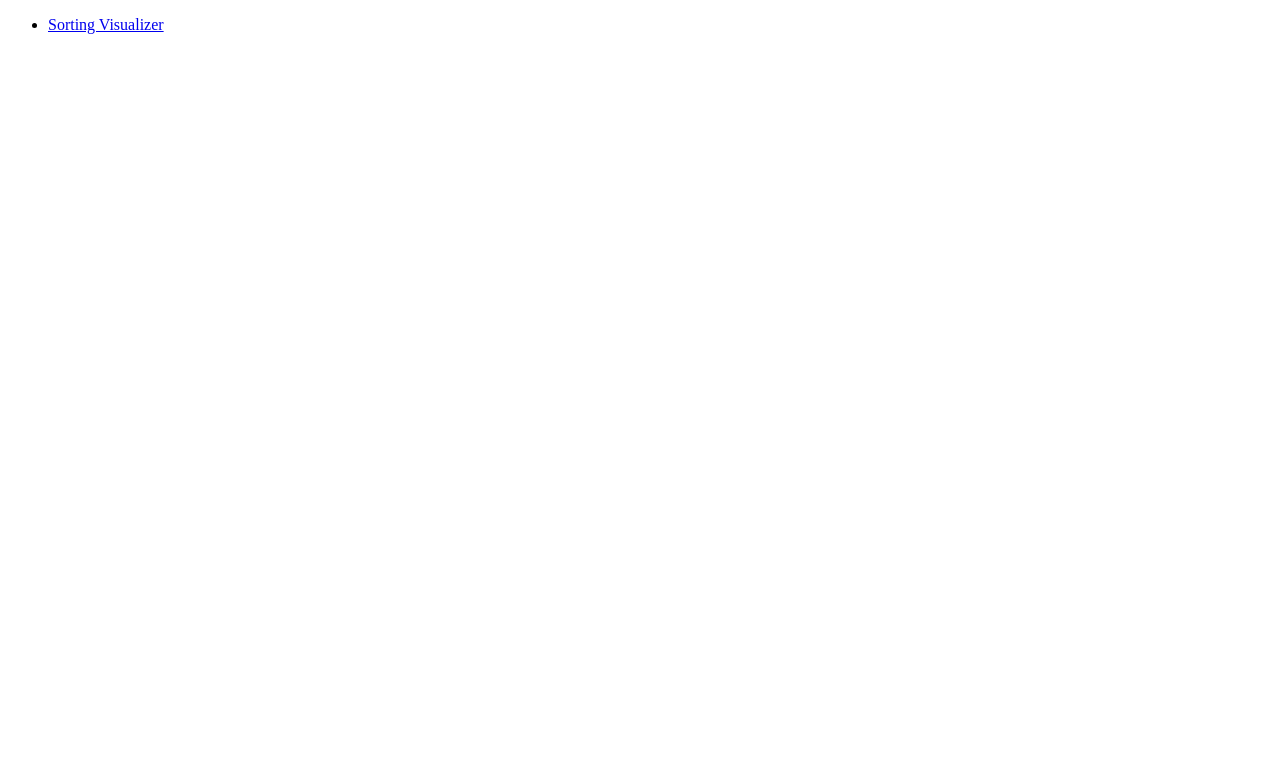
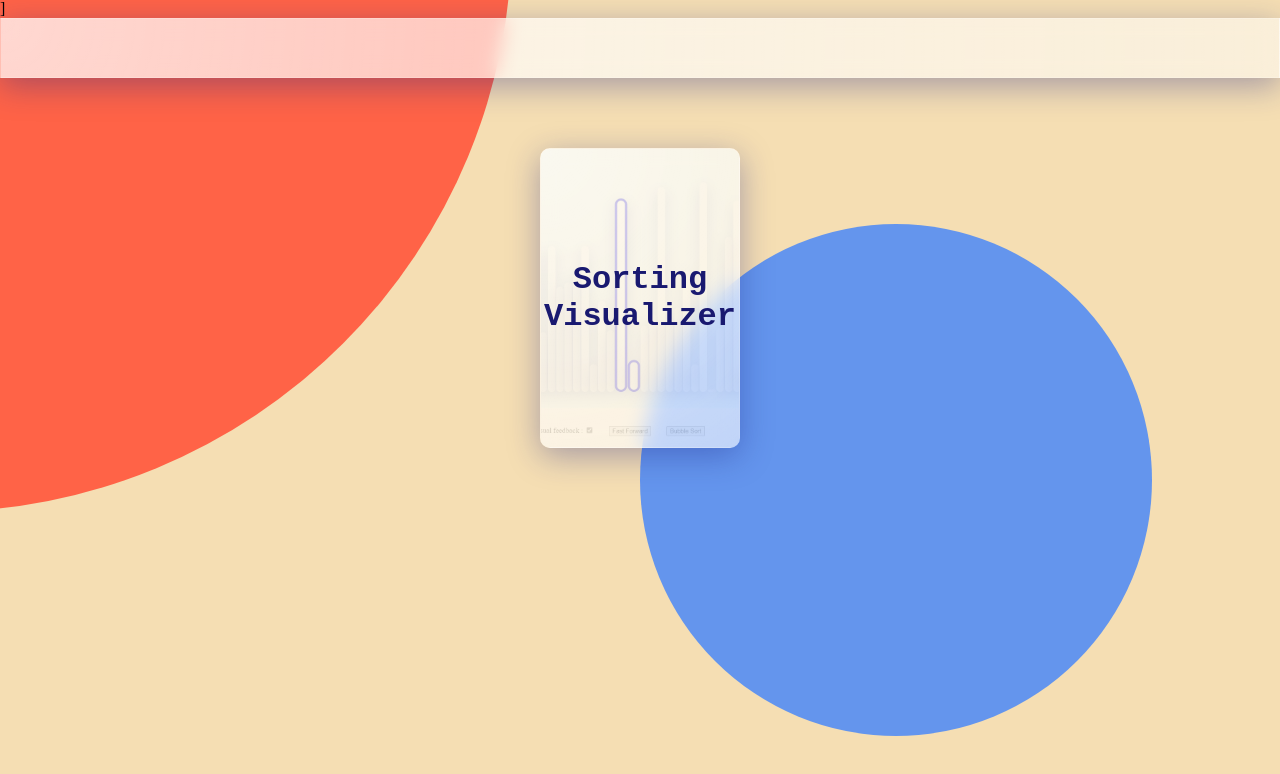
Before and after one commit to tzmanish/JavascriptProjects, a plain HTML site: page index.html in a window 1280 px wide. Drawn offline with Linux system fonts and the light colour scheme.

Commit message:
projects card

```diff
--- a/index.html
+++ b/index.html
@@ -1,18 +1,29 @@
 <!DOCTYPE html>
 <html lang="en">
+
 <head>
     <meta charset="UTF-8">
     <meta http-equiv="X-UA-Compatible" content="IE=edge">
     <meta name="viewport" content="width=device-width, initial-scale=1.0">
     <title>Manish Kushwaha - Javascript Projects</title>
+
+    <link rel="stylesheet" href="style.css">]
 </head>
+
 <body>
-    <nav> </nav>
+    <nav class="glass"></nav>
     <main>
-        <ul>
-            <li> <a href="./sortingVisualizer/index.html">Sorting Visualizer</a> </li>
-        </ul>
-    </main>
-    <footer> </footer>
+        <div class="container">
+            <div class="pad">
+                <div class="card glass">
+                    <a href="./sortingVisualizer/index.html">
+                        <img src="./sortingVisualizer/screenshot.jpg" alt="screenshot">
+                        <span class="card-title">Sorting Visualizer</span>
+                    </a>
+                </div>
+            </div>
+    <div class="circle" id="circle1"></div>
+    <div class="circle" id="circle2"></div>
 </body>
+
 </html>
--- /dev/null
+++ b/style.scss
@@ -0,0 +1,116 @@
+
+* {
+    margin: 0;
+    padding: 0;
+    box-sizing: border-box;
+}
+
+body{
+    margin: 0;
+    padding: 0;
+    background-color: wheat;
+}
+
+nav, main {
+    padding: 10px;
+    flex: 1 100%;
+}
+
+nav{
+    height: 60px;
+    position: sticky;
+    top: 0;
+    z-index: 10;
+}
+
+.glass{
+    background: rgba( 255, 255, 255, 0.50 );
+    background-image: radial-gradient(circle at 0% 0%, rgba( 255, 255, 255, 0.50 ), transparent);
+    box-shadow: 0 8px 32px 0 rgba( 31, 38, 135, 0.37 );
+    backdrop-filter: blur( 10.0px );
+    border: 1px solid rgba( 255, 255, 255, 0.18 );
+}
+
+main .container {
+    display: flex;
+    flex-flow: row wrap;
+    justify-content: center;
+}
+
+.pad{
+    margin: 10px;
+    padding: 60px;
+    margin: 0;
+
+    &:hover{
+        img{
+            opacity: .5;
+        }
+    }
+}
+
+.card{
+    border-radius: 10px;
+    width: 200px;
+    height: 300px;
+    overflow: hidden;
+    text-align: center;
+
+    a{
+        text-decoration: inherit;
+
+        img {
+            max-width: 100%;
+            min-height: 100%;
+            width: auto;
+            height: auto;
+            object-fit: cover;
+            opacity: .2;
+            transition: opacity .2s;
+            position: fixed;
+            top: 0;
+            left: 0;
+            z-index: -1;
+        }
+
+        span{
+            font-size: 32px;
+            font-family: monospace;
+            font-weight: bold;
+            word-break: break-word;
+            color: midnightblue;
+            text-transform: capitalize;
+            line-height: normal;
+            position: fixed;
+            top: 50%;
+            left: 0;
+            transform: translateY(-50%);
+            z-index: 2;
+        }
+    }
+}
+
+.circle{
+    position: fixed;
+    z-index: -2;
+    margin: 0;
+    padding: 0;
+}
+
+#circle1{
+    background-color: tomato;
+    top: -50vmax;
+    left: -50vmax;
+    width: 90vmax;
+    height: 90vmax;
+    border-radius: 50%;
+}
+
+#circle2{
+    background-color: cornflowerblue;
+    bottom: 5vmax;
+    right: 10vmax;
+    width: 40vmax;
+    height: 40vmax;
+    border-radius: 50%;
+}
```
Also changed, not shown: sortingVisualizer/screenshot.jpg (added), style.css (added), 1 other file.
